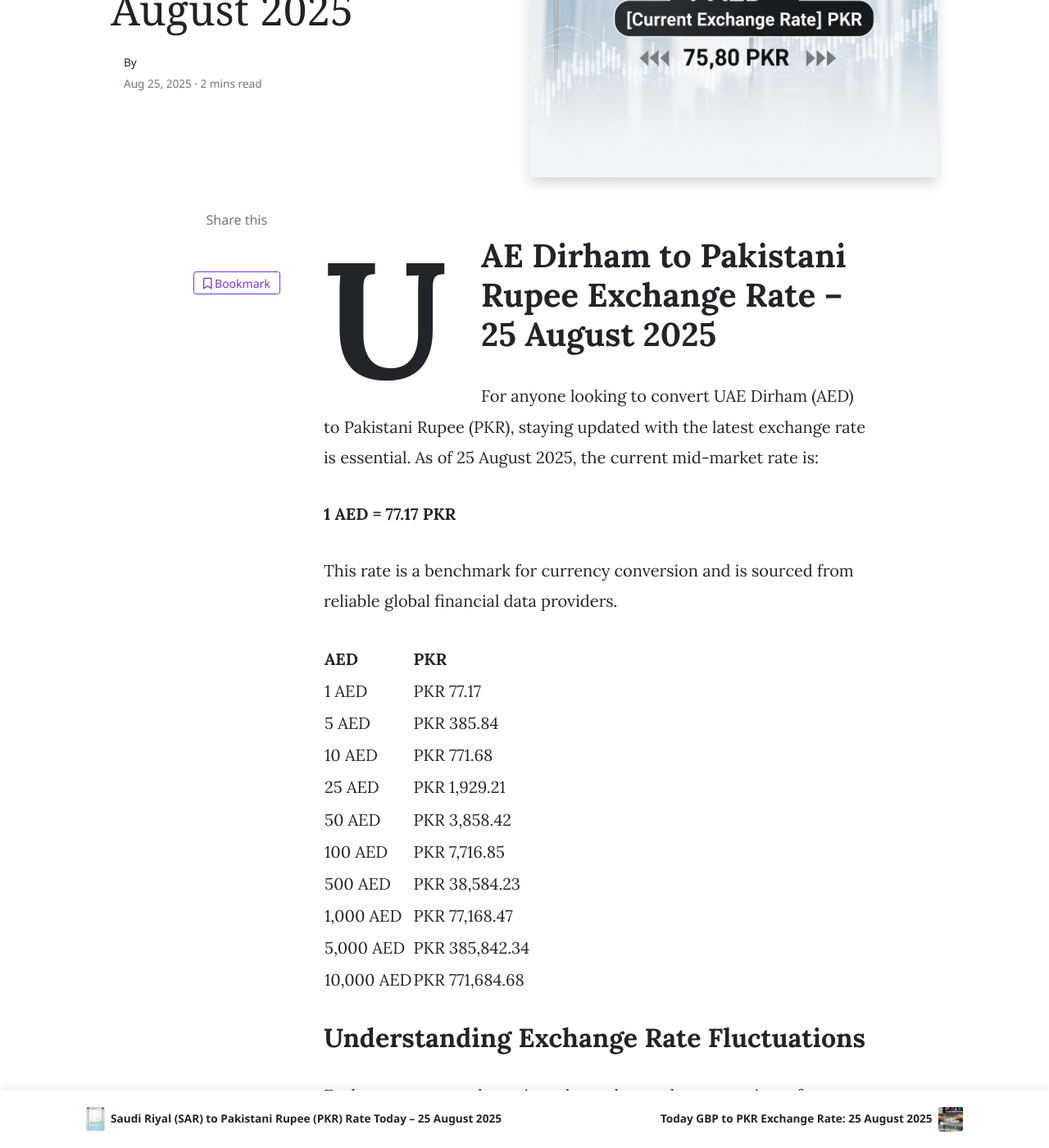
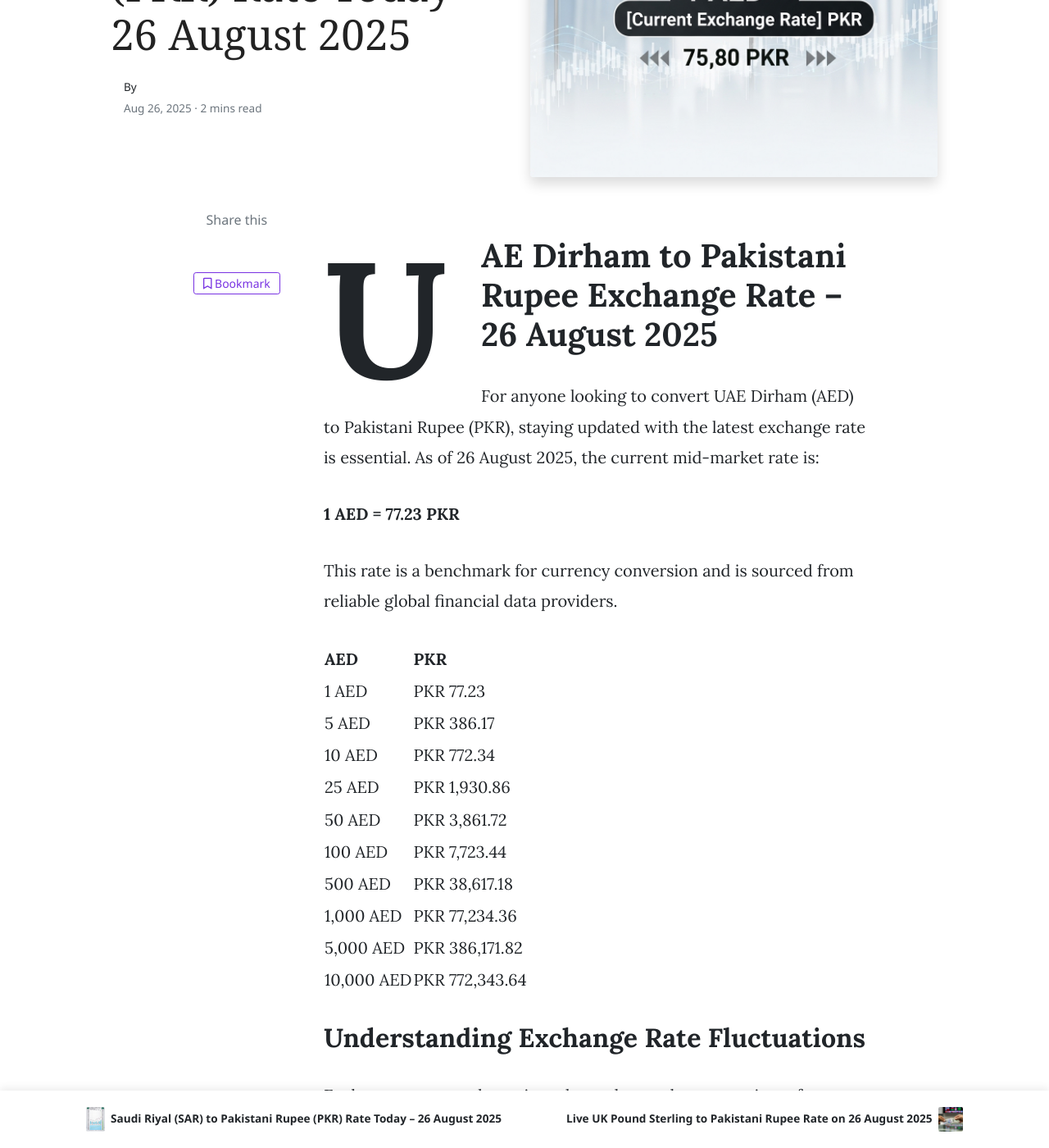
Before and after one commit to mlcom/mlcom.github.io, a Jekyll site: the page built from _posts/2025-08-26-today-uae-dirham-to-pkr-exchange-rate-august-2025-prices-updated-aed-to-pkr.md, in a window 1280 px wide and 1400 px high, scrolled down 870 px. Shown: the whole window at 82% size. Built offline with Jekyll 4.4.1, drawn with Linux system fonts in a browser that asks for light colours; nearby versions of some CDN libraries; comment, search, counter and statistics services are not loaded; some of the changed text lies outside the part shown.

Commit message:
Automated: Update currency rates and generate daily posts

```diff
--- a/_posts/2025-08-25-today-uae-dirham-to-pkr-exchange-rate-august-2025-prices-updated-aed-to-pkr.md
+++ b/_posts/2025-08-26-today-uae-dirham-to-pkr-exchange-rate-august-2025-prices-updated-aed-to-pkr.md
@@ -1,32 +1,32 @@
 ---
 layout: post
-title:  'Today AED to PKR Exchange Rate: 25 August 2025'
+title:  'UAE Dirham (AED) to Pakistani Rupee (PKR) Rate Today – 26 August 2025'
 author: jane
 categories: [ aed-to-pkr ]
 image: assets/images/aed-to-pkr-rate-today.jpg
 tags: ['AED to PKR', 'UAE Dirham to Pakistani Rupee', 'dubai dirham to pkr', 'dirham rate in pakistan today', 'uae exchange rate pakistan']
 ---
 
-# UAE Dirham to Pakistani Rupee Exchange Rate – 25 August 2025
+# UAE Dirham to Pakistani Rupee Exchange Rate – 26 August 2025
 
-For anyone looking to convert UAE Dirham (AED) to Pakistani Rupee (PKR), staying updated with the latest exchange rate is essential. As of 25 August 2025, the current mid-market rate is:
+For anyone looking to convert UAE Dirham (AED) to Pakistani Rupee (PKR), staying updated with the latest exchange rate is essential. As of 26 August 2025, the current mid-market rate is:
 
-**1 AED = 77.17 PKR**
+**1 AED = 77.23 PKR**
 
 This rate is a benchmark for currency conversion and is sourced from reliable global financial data providers.
 
 | AED | PKR |
 | --- | --- |
-| 1 AED | PKR 77.17 |
-| 5 AED | PKR 385.84 |
-| 10 AED | PKR 771.68 |
-| 25 AED | PKR 1,929.21 |
-| 50 AED | PKR 3,858.42 |
-| 100 AED | PKR 7,716.85 |
-| 500 AED | PKR 38,584.23 |
-| 1,000 AED | PKR 77,168.47 |
-| 5,000 AED | PKR 385,842.34 |
-| 10,000 AED | PKR 771,684.68 |
+| 1 AED | PKR 77.23 |
+| 5 AED | PKR 386.17 |
+| 10 AED | PKR 772.34 |
+| 25 AED | PKR 1,930.86 |
+| 50 AED | PKR 3,861.72 |
+| 100 AED | PKR 7,723.44 |
+| 500 AED | PKR 38,617.18 |
+| 1,000 AED | PKR 77,234.36 |
+| 5,000 AED | PKR 386,171.82 |
+| 10,000 AED | PKR 772,343.64 |
 
 
 ## Understanding Exchange Rate Fluctuations
@@ -45,7 +45,7 @@ The UAE pegged the Dirham to the US Dollar to ensure economic stability. This pe
 
 ### How much is 500 AED in Pakistani Rupees today?
 
-As per today's mid-market rates, 500 UAE Dirhams would convert to **77,168.47** Pakistani Rupees. Remember to check with your money transfer operator for their final rate.
+As per today's mid-market rates, 500 UAE Dirhams would convert to **77,234.36** Pakistani Rupees. Remember to check with your money transfer operator for their final rate.
 
 
 
--- a/_posts/2025-08-25-today-uk-pound-sterling-to-pkr-exchange-rate-august-2025-prices-updated-gbp-to-pkr.md
+++ b/_posts/2025-08-26-today-uk-pound-sterling-to-pkr-exchange-rate-august-2025-prices-updated-gbp-to-pkr.md
@@ -1,32 +1,32 @@
 ---
 layout: post
-title:  'Today GBP to PKR Exchange Rate: 25 August 2025'
+title:  'Live UK Pound Sterling to Pakistani Rupee Rate on 26 August 2025'
 author: john
 categories: [ gbp-to-pkr ]
 image: assets/images/usd-to-pkr-rate-today.jpg
 tags: ['GBP to PKR', 'UK Pound to Pakistani Rupee', 'pound rate in pakistan', 'great britain pound to pkr', 'uk to pakistan money transfer']
 ---
 
-# UK Pound Sterling to Pakistani Rupee Exchange Rate – 25 August 2025
+# UK Pound Sterling to Pakistani Rupee Exchange Rate – 26 August 2025
 
-For anyone looking to convert UK Pound Sterling (GBP) to Pakistani Rupee (PKR), staying updated with the latest exchange rate is essential. As of 25 August 2025, the current mid-market rate is:
+For anyone looking to convert UK Pound Sterling (GBP) to Pakistani Rupee (PKR), staying updated with the latest exchange rate is essential. As of 26 August 2025, the current mid-market rate is:
 
-**1 GBP = 382.56 PKR**
+**1 GBP = 382.11 PKR**
 
 This rate is a benchmark for currency conversion and is sourced from reliable global financial data providers.
 
 | GBP | PKR |
 | --- | --- |
-| 1 GBP | PKR 382.56 |
-| 5 GBP | PKR 1,912.81 |
-| 10 GBP | PKR 3,825.61 |
-| 25 GBP | PKR 9,564.03 |
-| 50 GBP | PKR 19,128.05 |
-| 100 GBP | PKR 38,256.10 |
-| 500 GBP | PKR 191,280.51 |
-| 1,000 GBP | PKR 382,561.02 |
-| 5,000 GBP | PKR 1,912,805.08 |
-| 10,000 GBP | PKR 3,825,610.15 |
+| 1 GBP | PKR 382.11 |
+| 5 GBP | PKR 1,910.57 |
+| 10 GBP | PKR 3,821.14 |
+| 25 GBP | PKR 9,552.85 |
+| 50 GBP | PKR 19,105.70 |
+| 100 GBP | PKR 38,211.40 |
+| 500 GBP | PKR 191,056.99 |
+| 1,000 GBP | PKR 382,113.97 |
+| 5,000 GBP | PKR 1,910,569.85 |
+| 10,000 GBP | PKR 3,821,139.70 |
 
 
 ## Understanding Exchange Rate Fluctuations
```
Also changed, not shown: other parts of _posts/2025-08-26-today-uk-pound-sterling-to-pkr-exchange-rate-august-2025-prices-updated-gbp-to-pkr.md (+1 -1 lines), _data/rates.yml (+141 -141 lines), _posts/2025-08-26-today-saudi-riyal-to-pkr-exchange-rate-august-2025-prices-updated-sar-to-pkr.md (renamed from _posts/2025-08-25-today-saudi-riyal-to-pkr-exchange-rate-august-2025-prices-updated-sar-to-pkr.md, +15 -15 lines), _posts/2025-08-26-today-us-dollar-to-pkr-exchange-rate-august-2025-prices-updated-usd-to-pkr.md (renamed from _posts/2025-08-25-today-us-dollar-to-pkr-exchange-rate-august-2025-prices-updated-usd-to-pkr.md, +15 -15 lines).
